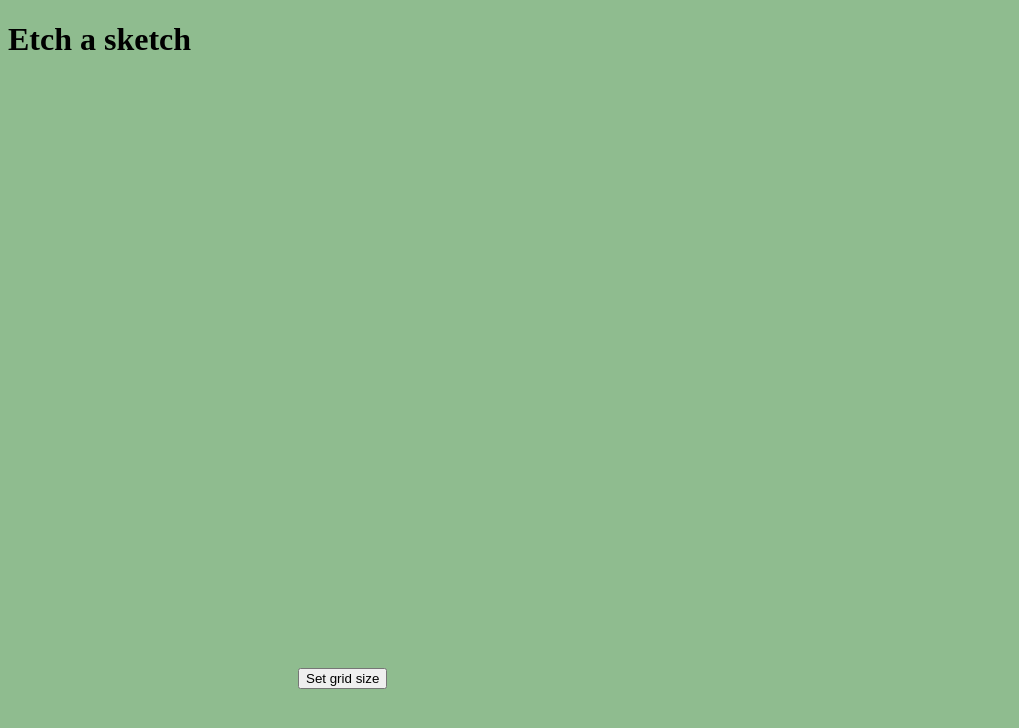
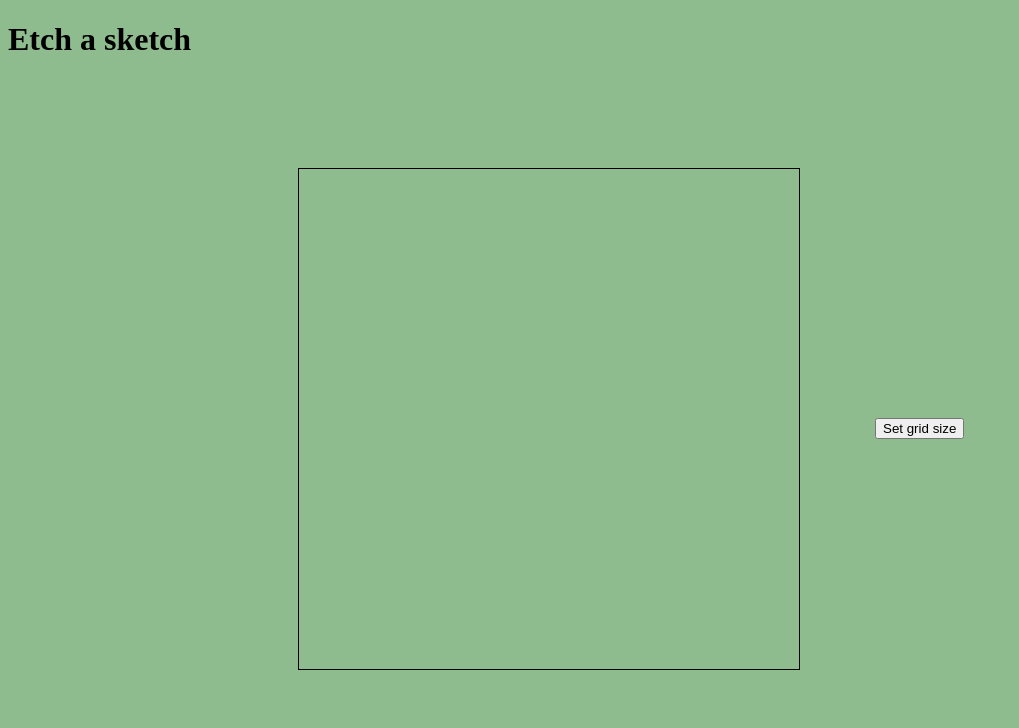
Before and after one commit to Schnretzl/etch-a-sketch, a plain HTML site: page index.html in a window 1280 px wide. Shown: the whole page, without its empty margins (0-1019 px from the left). Drawn offline with Linux system fonts and the light colour scheme.

Commit message:
Add border to board.  Change placement of button

```diff
--- a/style.css
+++ b/style.css
@@ -7,14 +7,26 @@ body{
     flex-wrap: wrap;
     width: 500px;
     height: 500px;
+    border: solid 1px black;
 }
 
 #content{
     margin-top: 110px;
     margin-left: 290px;
+    display: flex;
 }
 
 div[class*='square']{
     border: solid;
     border-width: 1px;
 }
+
+button{
+    display: flex;
+    flex-wrap: wrap;
+    height: fit-content;
+    align-content: center;
+    justify-content: center;
+    margin-left: 75px;
+    margin-top: 250px;
+}
```
